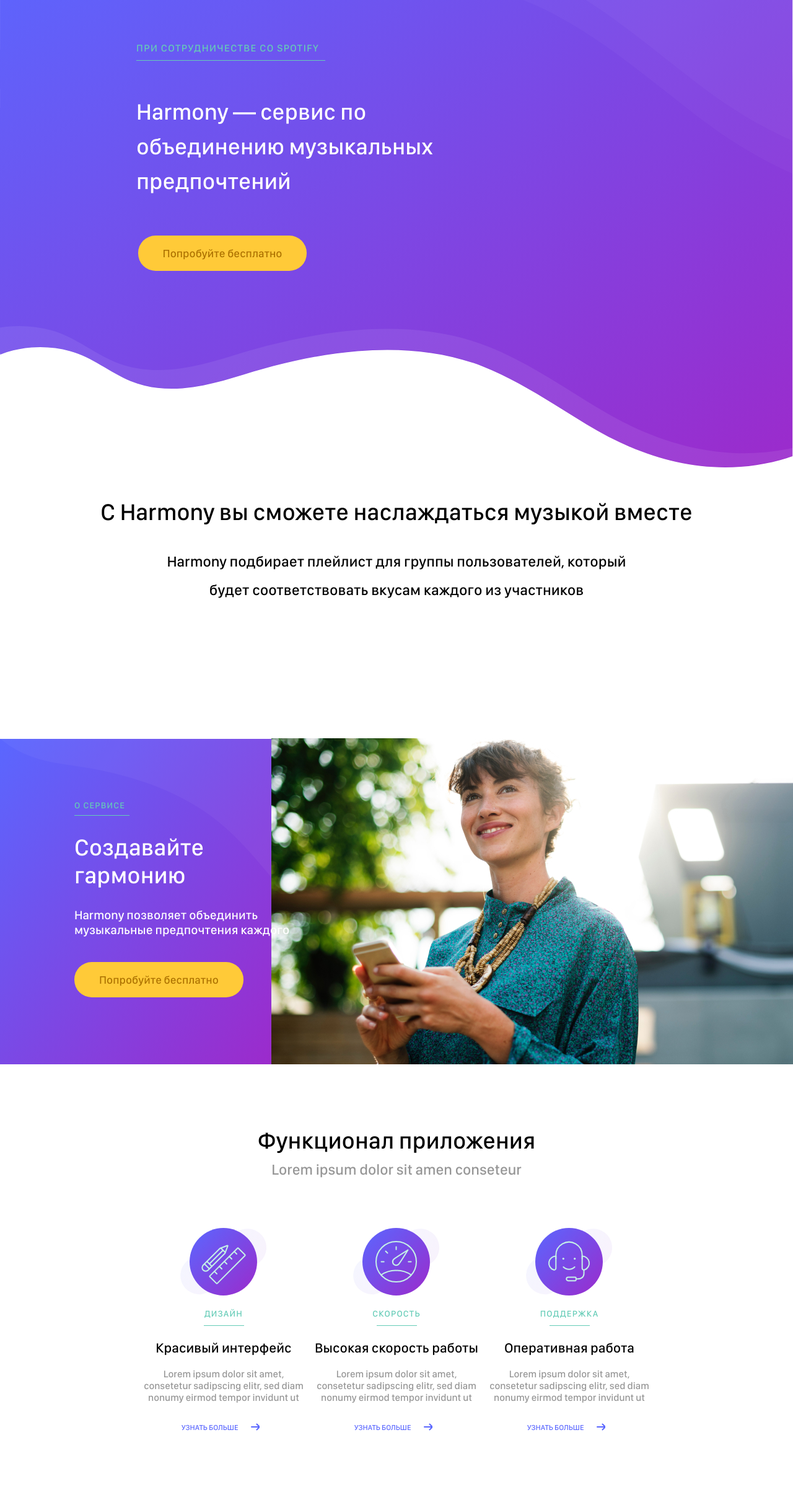
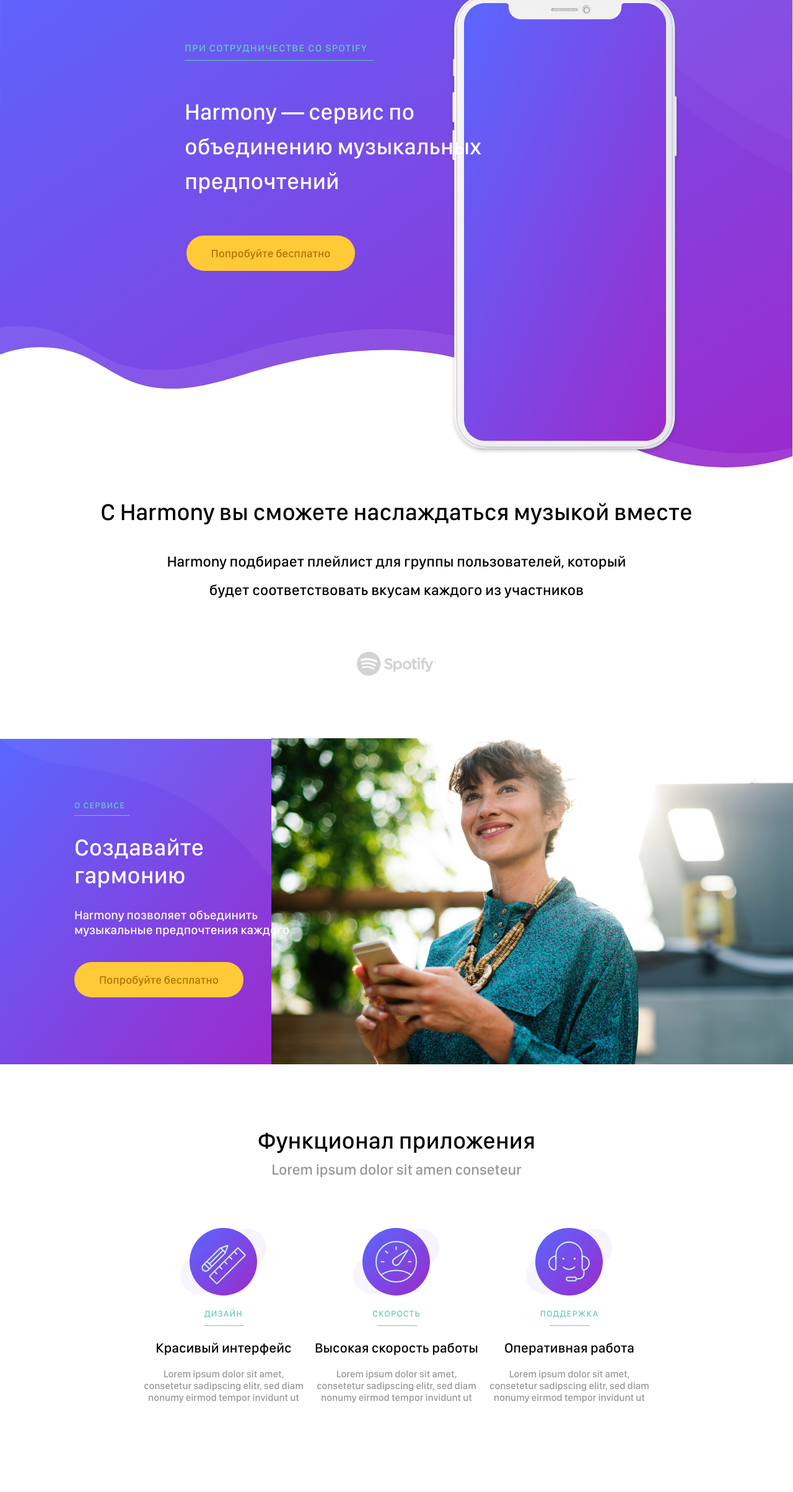
Before and after one commit to skyland891/Harmony-landing, a website: page src/index.html in a window 1280 px wide. Shown: the part 112-2519 px from the top of the page at 62% size. Drawn offline with nearby package versions, Linux system fonts and the light colour scheme; files that its build step writes are made by us from their sources.

Commit message:
Добавление декоративных элементов

```diff
--- a/src/index.html
+++ b/src/index.html
@@ -47,12 +47,6 @@
                     <h1 class="about__title">С Harmony вы сможете наслаждаться музыкой вместе</h1>
                     <p class="about__content">Harmony подбирает плейлист для группы пользователей, который будет
                          соответствовать вкусам каждого из участников</p>
-                    <ul class="about__icon-list">
-                        <li class="about__icon about__icon--spotify"></li>
-                        <li class="about__icon about__icon--boom"></li>
-                        <li class="about__icon about__icon--yandex-music"></li>
-                    </ul>
-                </div>
             </div>
         </section>
     </div>
@@ -76,7 +70,7 @@
                     <span class="features-item__description">Lorem ipsum dolor sit amet,
                         consetetur sadipscing elitr, sed diam
                         nonumy eirmod tempor invidunt ut</span>
-                        <a href="" class="features-item__more-link"><p class = "features-item__more-text">УЗНАТЬ БОЛЬШЕ</p></a>
+                       <!-- <a href="" class="features-item__more-link"><p class = "features-item__more-text">УЗНАТЬ БОЛЬШЕ</p></a> -->
                 </li>
                 <li class="features-item features-item--speed">
                     <small class="features-item__caption">СКОРОСТЬ</small>
@@ -84,7 +78,7 @@
                     <span class="features-item__description">Lorem ipsum dolor sit amet,
                         consetetur sadipscing elitr, sed diam
                         nonumy eirmod tempor invidunt ut</span>
-                    <a href="" class="features-item__more-link"><p class = "features-item__more-text">УЗНАТЬ БОЛЬШЕ</p></a>
+                    <!--<a href="" class="features-item__more-link"><p class = "features-item__more-text">УЗНАТЬ БОЛЬШЕ</p></a> -->
                 </li>
                 <li class="features-item features-item--support">
                     <small class="features-item__caption">ПОДДЕРЖКА</small>
@@ -92,7 +86,7 @@
                     <span class="features-item__description">Lorem ipsum dolor sit amet,
                         consetetur sadipscing elitr, sed diam
                         nonumy eirmod tempor invidunt ut</span>
-                        <a href="" class="features-item__more-link"><p class = "features-item__more-text">УЗНАТЬ БОЛЬШЕ</p></a>
+                        <!--<a href="" class="features-item__more-link"><p class = "features-item__more-text">УЗНАТЬ БОЛЬШЕ</p></a>-->
                 </li>
             </ul>
         </div>
--- a/src/less/blocks/about.less
+++ b/src/less/blocks/about.less
@@ -1,5 +1,8 @@
 .about {
     min-height: 388px;
+    background-image: url("../../img/about/Spotify.svg");
+    background-repeat: no-repeat;
+    background-position: center 248px;
 }
 
 .about__title {
--- a/src/less/blocks/intro.less
+++ b/src/less/blocks/intro.less
@@ -1,3 +1,9 @@
+.intro {
+    background-image: url("../../img/intro/Phone_mockup_1.png");
+    background-repeat: no-repeat;
+    background-position: 80% 10px;
+}
+
 .intro__wrapper {
     padding: 0 120px;
 }
--- a/src/less/blocks/preview.less
+++ b/src/less/blocks/preview.less
@@ -1,6 +1,6 @@
 .preview {
     padding-top: 90px;
-    padding-left: 100px;
+    padding-left: 178px;
     min-height: 735px;
 }
 
--- a/src/less/blocks/screenshots.less
+++ b/src/less/blocks/screenshots.less
@@ -66,6 +66,7 @@
     line-height: 17px;
     letter-spacing: 1.225px;
     color: @collaboration;
+    cursor: pointer;
 
     &--current::after {
         content: "";
```
Also changed, not shown: src/img/about/Spotify.svg (added), src/img/intro/Phone_mockup_1.png (added).
